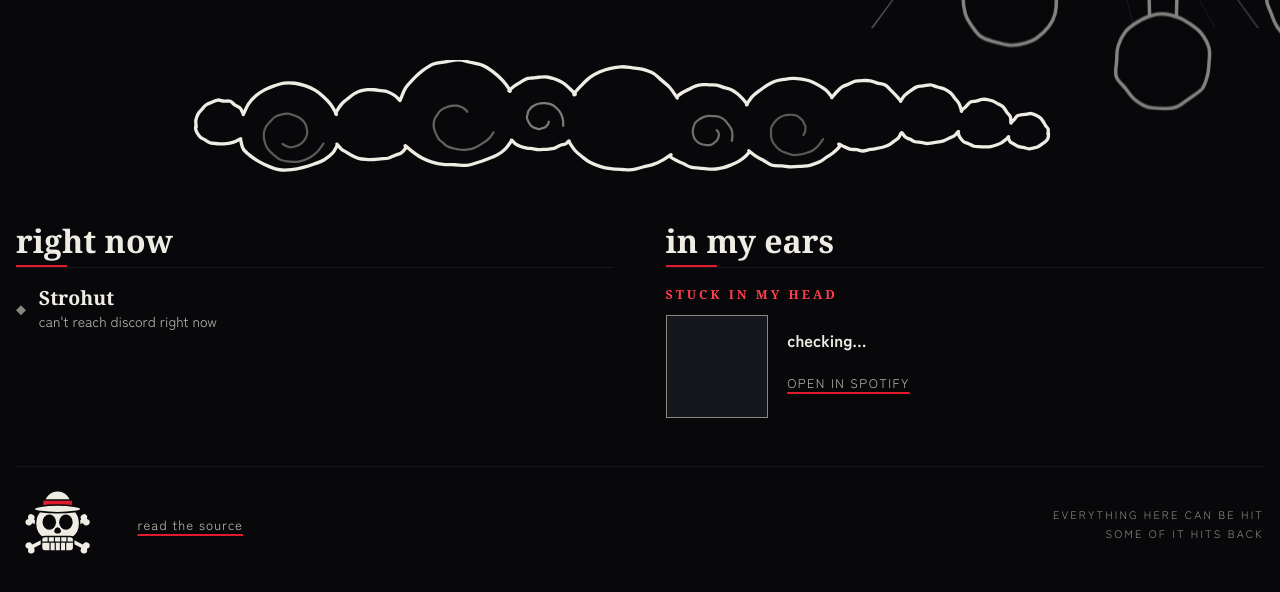
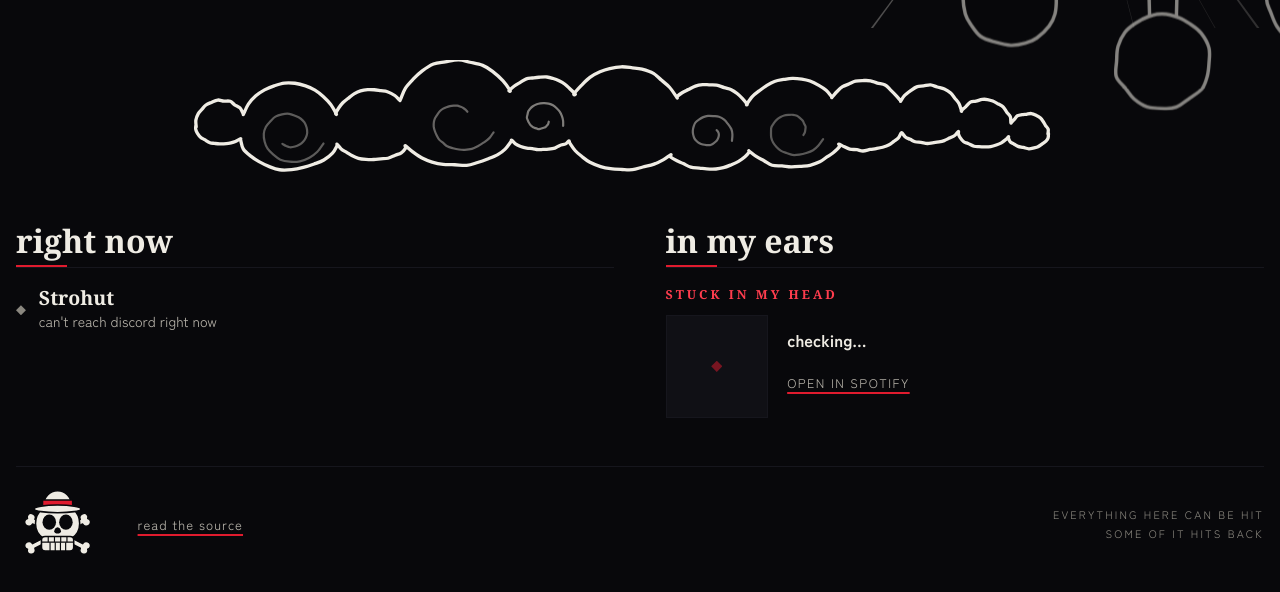
Before and after one commit to Strohutt/Strohutt.github.io, a plain HTML site: page index.html in a window 1280 px wide. Shown: the part 340-932 px from the top of the page. Drawn offline with Linux system fonts and the light colour scheme; no server answers; a web font is replaced by a local one.

Commit message:
Quieten the empty music state
An empty sleeve was a plain dark square, which reads as a picture that
failed to load. It carries the same red mark the status dot uses now, so
it belongs to the page.

When nothing is playing there is no artist to name, so that line goes
rather than sitting empty, and the link says what it actually is.

```diff
--- a/script.js
+++ b/script.js
@@ -202,7 +202,7 @@ const el = {
 
 const PINNED = {
   song: 'nothing playing',
-  artist: 'the link goes to what I keep coming back to',
+  artist: '',
   url: el.link ? el.link.href : ''
 };
 
@@ -380,7 +380,9 @@ function showTrack(track) {
   el.kicker.textContent = track ? 'playing right now' : 'stuck in my head';
   el.song.textContent = track ? track.song : PINNED.song;
   el.artist.textContent = track ? track.artist : PINNED.artist;
+  el.artist.hidden = !el.artist.textContent;
   el.link.href = track ? `https://open.spotify.com/track/${track.track_id}` : PINNED.url;
+  el.link.textContent = track ? 'open in spotify' : 'the one I keep going back to';
 
   if (track && track.album_art_url) {
     // re-assigning the same src restarts the fade, and presence updates
--- a/styles.css
+++ b/styles.css
@@ -537,13 +537,28 @@ a {
 }
 
 /* an empty sleeve reads as a missing image; a mark reads as deliberate */
-/* no artwork: a flat plate rather than an outlined box with an icon in it,
-   which reads as a picture that failed to load */
+/* No artwork. A plate with the same red mark the status dot uses, so an
+   empty sleeve reads as part of the page rather than a failed image. */
 .sleeve-void {
   position: absolute;
   inset: 0;
-  background: var(--ink-3);
-  box-shadow: inset 0 0 0 1px var(--paper-3);
+  display: grid;
+  place-items: center;
+  background: var(--ink-2);
+  box-shadow: inset 0 0 0 1px var(--ink-3);
+}
+
+.sleeve-void::after {
+  content: "";
+  width: .7rem;
+  height: .7rem;
+  background: var(--blood);
+  opacity: .5;
+  clip-path: polygon(50% 0, 100% 50%, 50% 100%, 0 50%);
+}
+
+.track-artist[hidden] {
+  display: none;
 }
 
 .sleeve img:not([hidden]) + .sleeve-void {
```
